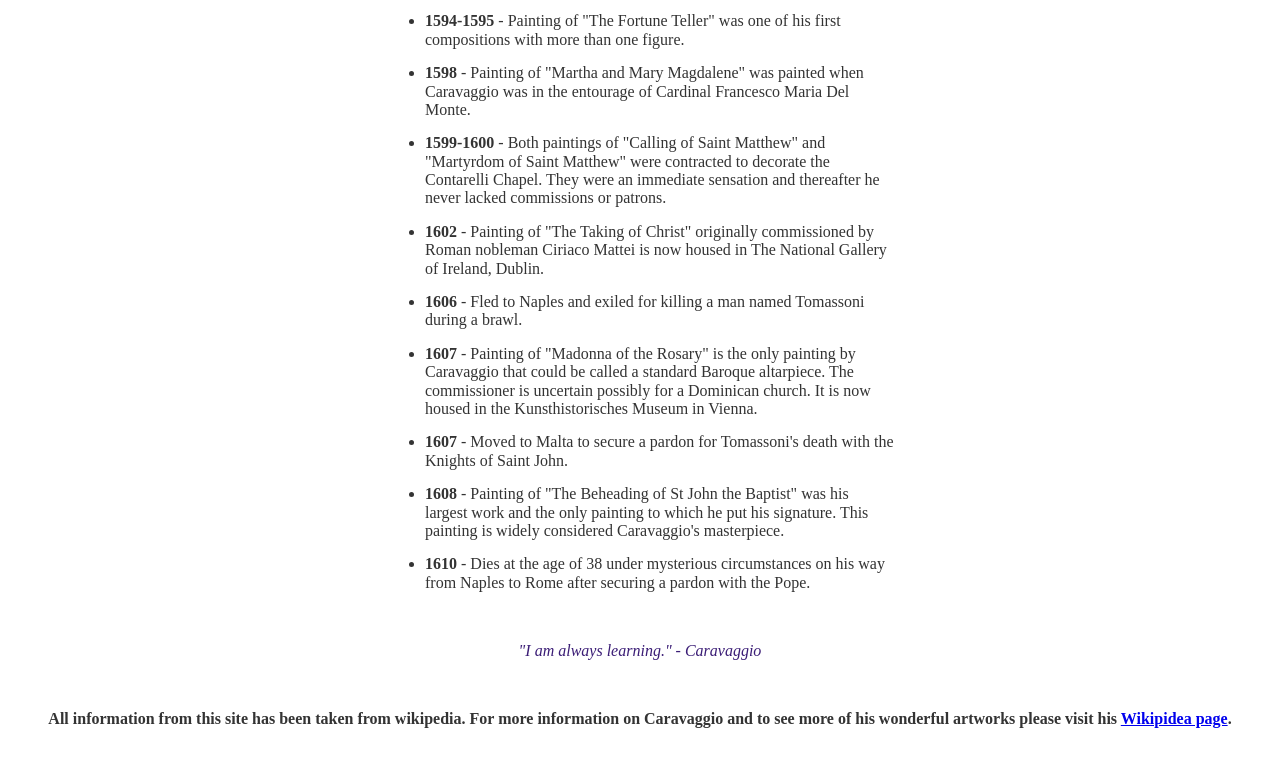
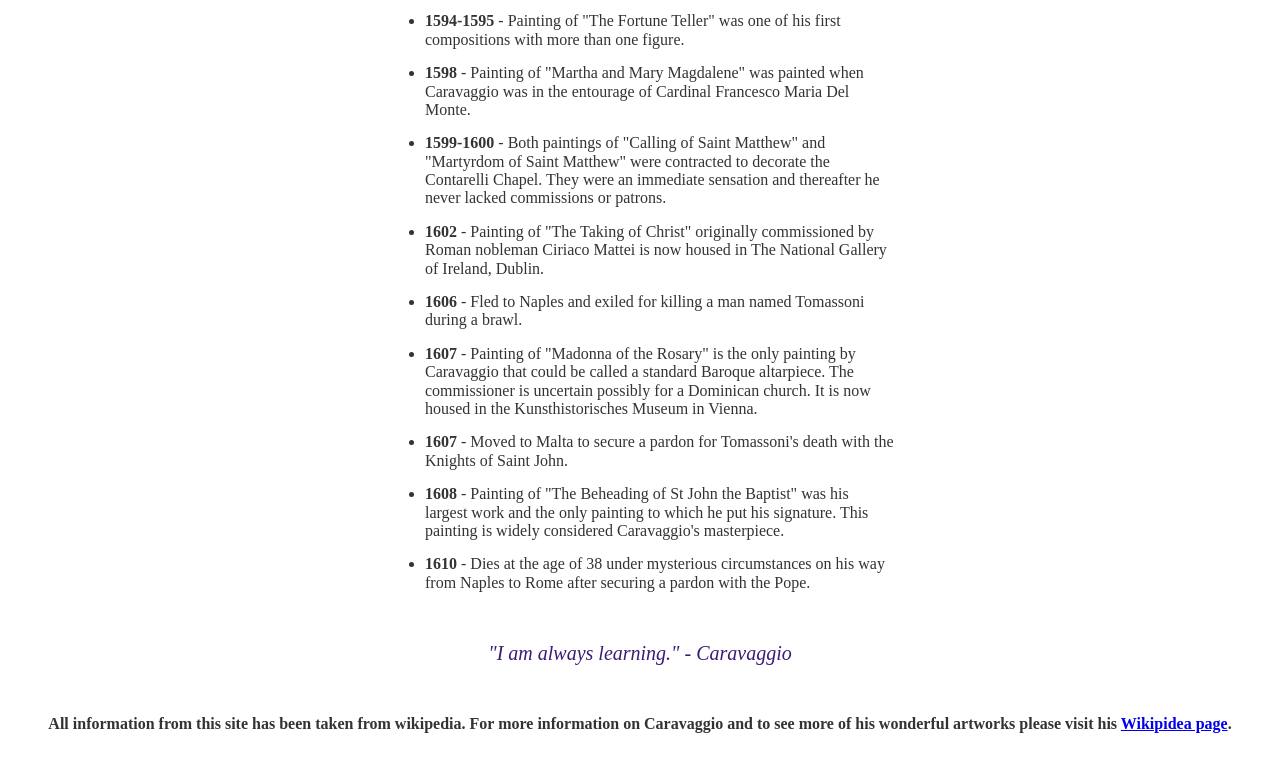
Before and after one commit to dianawallace/FCC-Tribute-Page, a plain HTML site: page index.html in a window 1280 px wide. Shown: the part 878-1649 px from the top of the page. Before the commit the page ends 1628 px from the top, so only its background shows below. Drawn offline with Linux system fonts and the light colour scheme.

Commit message:
updated css - fonts and margins

```diff
--- a/css/style.css
+++ b/css/style.css
@@ -51,4 +51,9 @@ blockquote {
     font-style: italic;
     color: #3B1D76;
     margin: 50px;
+    font-size: 20px;
 }
+
+h4 {
+    margin-bottom: 50px;
+}
```
